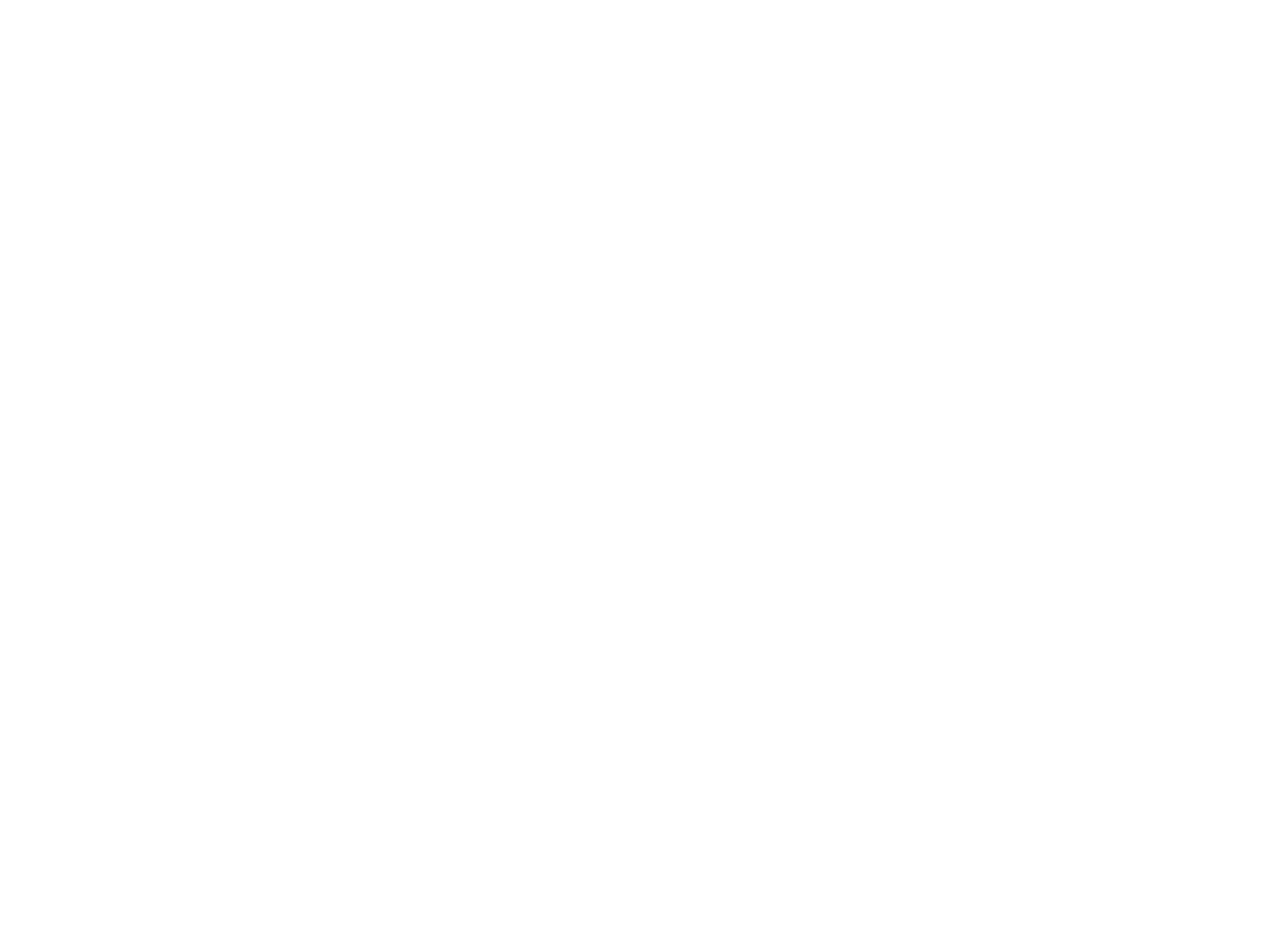
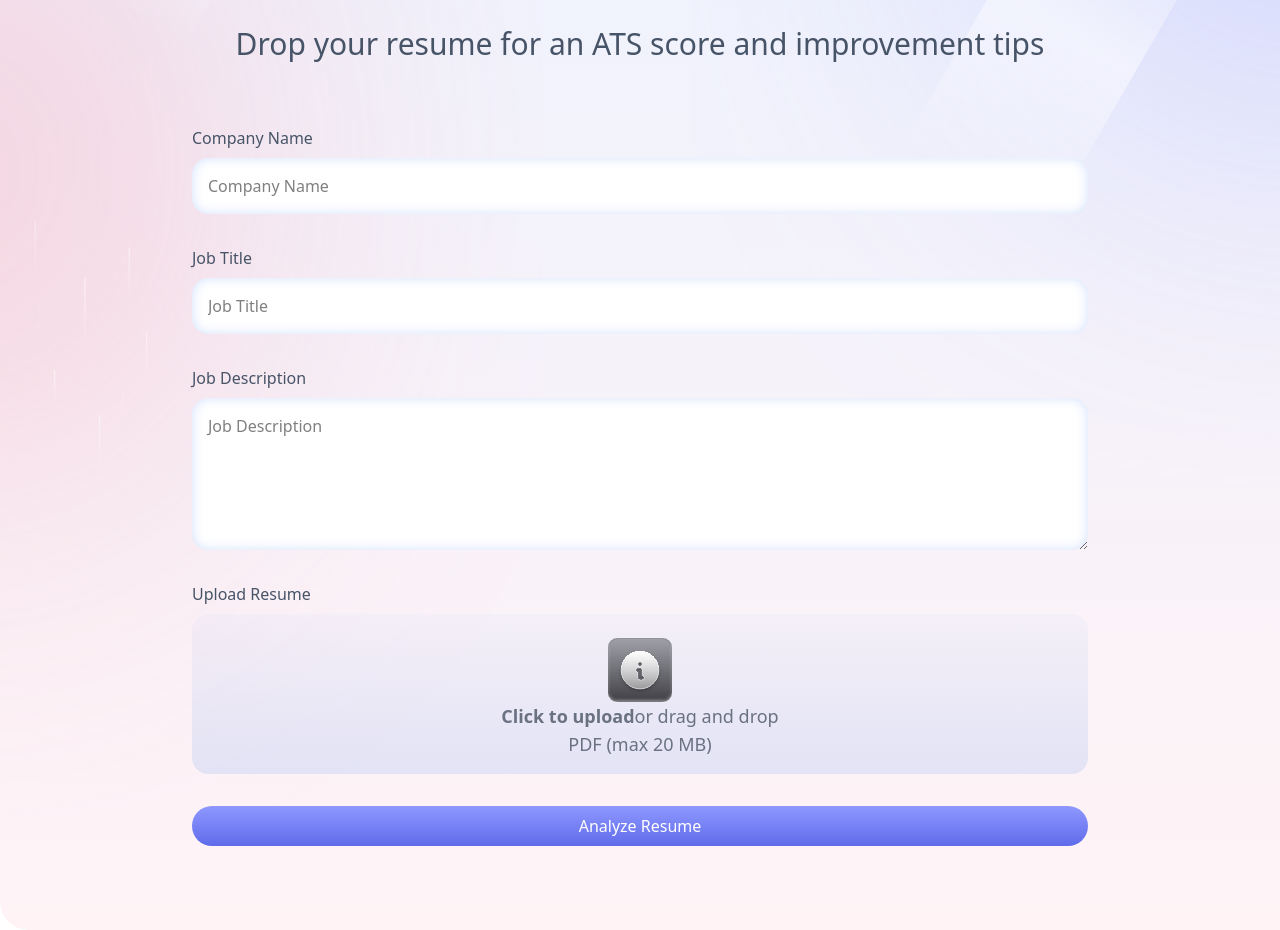
Before and after one commit to Akshar-Rawat/Resume-Analyzer, a React (Vite) app: page /upload in a window 1280 px wide. Before the commit this address had no page. Shown: the part 380-1310 px from the top of the page. Before the commit the page ends 800 px from the top, so only its background shows below. Built offline with nearby package versions, Linux system fonts and the light colour scheme.

Commit message:
updated upload components, added FormatSize utility, and synced project dependencies

```diff
--- a/package.json
+++ b/package.json
@@ -15,6 +15,7 @@
     "pdfjs-dist": "^5.4.296",
     "react": "^19.1.1",
     "react-dom": "^19.1.1",
+    "react-dropzone": "^14.3.8",
     "react-router-dom": "^7.9.4",
     "tailwind-merge": "^3.3.1",
     "tailwindcss": "^4.1.14",
--- /dev/null
+++ b/src/components/FileUploader.jsx
@@ -0,0 +1,63 @@
+import React, { useCallback } from "react";
+import { useDropzone } from "react-dropzone";
+import { formatSize } from "../utils/FormatSize";
+const FileUploader = ({onFileSelect}) => {
+//   const [file, setFile] = useState();
+  const onDrop = useCallback((acceptedFiles) => {
+    const file=acceptedFiles[0]||null
+    onFileSelect?.(file);
+  }, [onFileSelect]);
+  const maxFileSize=20*1024*1024;//20MB
+  const { getRootProps, getInputProps, isDragActive,acceptedFiles } = useDropzone({ onDrop,
+multiple:false,
+accept:{'application/pdf':['.pdf']},
+maxSize:maxFileSize
+  });
+  const file=acceptedFiles[0]||null;
+
+  return (
+    <div className=" w-full gradient-border">
+      <div {...getRootProps()}>
+        <input {...getInputProps()} />
+        <div className="space-y-4 cursor-pointer">
+
+          {file ? (
+            <div className="uploader-selected-file" onClick={(e)=>e.stopPropagation()} >
+
+           <img src="/images/pdf.png" alt="pdf"  className="size-10"/>
+            <div className="flex items-center space-x-3">
+           <div>
+
+             <p className="text-sm font-medium text-gray-700 max-w-xs truncate">
+              {file.name}
+             </p>
+             <p className="text-sm text-gray-500">
+                {formatSize(file.size)}
+             </p>
+           </div>
+            </div>
+            <button className="p-2 cursor-pointer " onClick={
+                (e)=>{
+                    onFileSelect?.(null)
+                }
+            }><img src="/icons/cross.svg" alt="remove" className="w-4 h-4" /></button>
+            </div>
+          ) : (
+            <div>
+                <div className="mx-auto w-16 h-16 flex item-center justify-center mb-2">
+            <img src="/icons/info.svg" alt="upload" className="size-20" />
+          </div>
+              <p className="text-lg text-gray-500">
+                <span className="font-semibold">Click to upload</span>or drag
+                and drop
+              </p>
+              <p className="text-lg text-gray-500">PDF (max {formatSize(maxFileSize)})</p>
+            </div>
+          )}
+        </div>
+      </div>
+    </div>
+  );
+};
+
+export default FileUploader;
--- /dev/null
+++ b/src/components/Upload.jsx
@@ -0,0 +1,88 @@
+import { useState } from "react";
+import React from "react";
+import Navbar from "./Navbar";
+import FileUploader from "./FileUploader";
+
+const Upload = () => {
+  const [isProcessing, setIsProcessing] = useState(false);
+  const [statusText, setStatusText] = useState("");
+  const [file, setFile] = useState(null);
+
+  const handleSubmit = (e) => {
+    e.preventDefault();
+    const form = e.currentTarget.closest("form");
+    if (!form) return;
+    const formData = new FormData(form);
+
+    const companyName = formData.get("company-name");
+    const jobTitle = formData.get("job-title");
+    const jobDescription = formData.get("job-description");
+    // console.log({
+    //   companyName,jobDescription,jobTitle,file
+    // });
+  };
+
+  const handleFileSelect = (file) => {
+    setFile(file);
+  };
+
+  return (
+    <main className="bg-[url('/images/bg-main.svg')] bg-cover">
+      <Navbar />
+      <section className="main-section">
+        <div className="page-heading py-16">
+          <h1>Smart feedback for your dream job</h1>
+          {isProcessing ? (
+            <>
+              <h2>{statusText}</h2>
+              <img
+                src="../../public/images/resume-scan.gif"
+                className="w-full"
+              />
+            </>
+          ) : (
+            <h2>Drop your resume for an ATS score and improvement tips</h2>
+          )}
+          {!isProcessing && (
+            <form
+              id="upload-form"
+              onSubmit={handleSubmit}
+              className="flex flex-col gap-4 mt-8"
+            >
+              <div className="form-div">
+                <label htmlFor="company-name">Company Name</label>
+                <input
+                  type="text"
+                  name="company-name"
+                  placeholder="Company Name"
+                  id="company-name"
+                />
+              </div>
+              <div className="form-div">
+                <label htmlFor="job-title">Job Title</label>
+                <input type="text" name="job-title" placeholder="Job Title" />
+              </div>
+              <div className="form-div">
+                <label htmlFor="job-description">Job Description</label>
+                <textarea
+                  rows={5}
+                  name="job-description"
+                  placeholder="Job Description"
+                />
+              </div>
+              <div className="form-div">
+                <label htmlFor="uploader">Upload Resume</label>
+                <FileUploader onFileSelect={handleFileSelect} />
+              </div>
+              <button className="primary-button " type="submit">
+                Analyze Resume
+              </button>
+            </form>
+          )}
+        </div>
+      </section>
+    </main>
+  );
+};
+
+export default Upload;
--- a/src/main.jsx
+++ b/src/main.jsx
@@ -4,6 +4,7 @@ import './index.css'
 import App from './App.jsx'
 import Auth from './components/Auth.jsx'
 import { createBrowserRouter, RouterProvider } from 'react-router-dom'
+import Upload from './components/Upload.jsx'
 
 const router = createBrowserRouter([
   {
@@ -14,6 +15,10 @@ const router = createBrowserRouter([
     path: "/auth",
     element: <Auth />,
   },
+  {
+    path:"/upload",
+    element:<Upload/>
+  }
 ]);
 
 createRoot(document.getElementById('root')).render(
--- /dev/null
+++ b/src/utils/FormatSize.js
@@ -0,0 +1,21 @@
+import { clsx } from "clsx";
+import { twMerge } from "tailwind-merge";
+
+export function cn(...inputs) {
+  return twMerge(clsx(inputs));
+}
+
+export function formatSize(bytes) {
+  if (bytes === 0) return '0 Bytes';
+
+  const k = 1024;
+  const sizes = ['Bytes', 'KB', 'MB', 'GB', 'TB'];
+
+  // Determine the appropriate unit by calculating the log
+  const i = Math.floor(Math.log(bytes) / Math.log(k));
+
+  // Format with 2 decimal places and round
+  return parseFloat((bytes / Math.pow(k, i)).toFixed(2)) + ' ' + sizes[i];
+}
+
+export const generateUUID = () => crypto.randomUUID();
```
Also changed, not shown: 1 other file (tests, documents, lock files or other folders).
